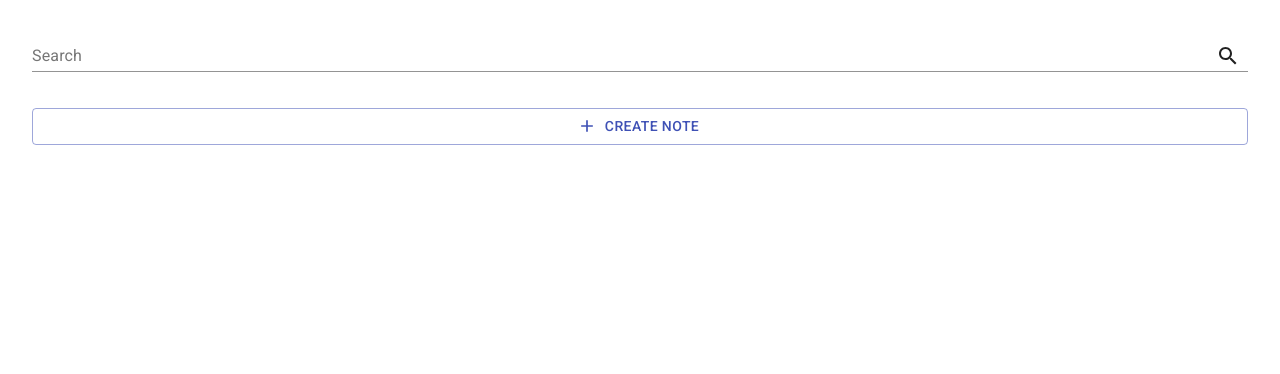
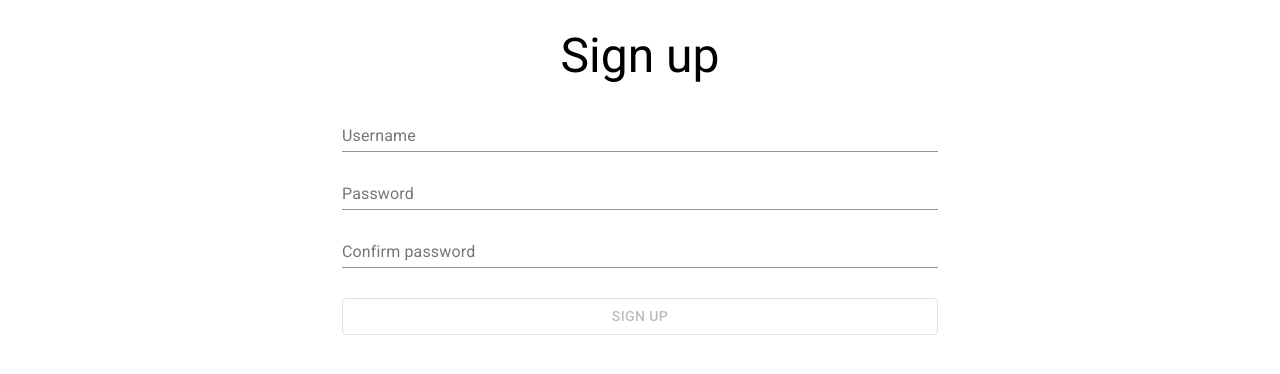
Before and after one commit to goveo/ynotes, a React (Create React App) app in the folder frontend/: page /register in a window 1280 px wide. Shown: the top 374 px of the page. Built offline with nearby package versions, Linux system fonts and the light colour scheme.

Commit message:
Added simple login and register pages

```diff
--- a/frontend/package.json
+++ b/frontend/package.json
@@ -13,6 +13,7 @@
     "react-beautiful-dnd": "^13.0.0",
     "react-color": "^2.18.1",
     "react-dom": "^16.13.1",
+    "react-router-dom": "^5.2.0",
     "react-scripts": "3.4.1",
     "styled-components": "^5.1.1"
   },
--- a/frontend/src/App.js
+++ b/frontend/src/App.js
@@ -1,20 +1,29 @@
 import React from 'react';
+import { BrowserRouter as Router, Route, Switch } from 'react-router-dom';
 import Container from '@material-ui/core/Container';
-import NotesList from './components/NotesList';
-import Search from './components/Search';
+import Home from './components/pages/Home';
+import Register from './components/pages/Register';
+import Login from './components/pages/Login';
 import NotesState from './context/notes/NotesState';
-
+import AuthState from './context/auth/AuthState';
 
 const App = () => {
   return (
+    <AuthState>
       <NotesState>
+        <Router>
           <div className="App">
             <Container>
-          <Search />
-          <NotesList />
+              <Switch>
+                <Route exact path="/" component={Home}></Route>
+                <Route exact path="/register" component={Register}></Route>
+                <Route exact path="/login" component={Login}></Route>
+              </Switch>
             </Container>
           </div>
+        </Router>
       </NotesState>
+    </AuthState>
   );
 };
 
--- /dev/null
+++ b/frontend/src/components/Form.js
@@ -0,0 +1,35 @@
+import React from 'react';
+import styled from 'styled-components';
+import PropTypes from 'prop-types';
+import { TextField, Button, Typography } from '@material-ui/core';
+
+export const Form = ({ title, children }) => {
+  return (
+    <div>
+      <FormTitle align="center" variant="h3" component="h1" className="text-center">{title}</FormTitle>
+      <form>
+        {children}
+      </form>
+    </div>
+  );
+};
+
+Form.propTypes = {
+  title: PropTypes.string.isRequired,
+};
+
+export const Input = styled(TextField)`
+  width: 100%;
+  margin-bottom: 10px;
+`;
+
+export const SubmitButton = styled(Button)`
+  width: 100%;
+  margin-top: 20px;
+`;
+
+export const FormTitle = styled(Typography)`
+  margin: 20px;
+`;
+
+export default Form;
--- /dev/null
+++ b/frontend/src/components/auth/LoginForm.js
@@ -0,0 +1,38 @@
+import React, { useState, useCallback, useMemo } from 'react';
+import { Form, Input, SubmitButton } from '../Form';
+
+export const LoginForm = () => {
+  const [user, setUser] = useState({
+    username: '',
+    password: '',
+  });
+
+  const onChange = useCallback((e) => {
+    setUser({
+      ...user,
+      [e.target.name]: e.target.value,
+    });
+  }, [user]);
+
+  const onSubmit = useCallback((e) => {
+    e.preventDefault();
+    console.log('Login');
+  }, []);
+
+  const isFilled = useMemo(() => {
+    const { username, password } = user;
+    return username && password;
+  }, [user]);
+
+  return (
+    <Form title="Log in">
+      <Input name="username" label="Username" value={user.username} onChange={onChange}/>
+      <Input name="password" type="password" label="Password" value={user.password} onChange={onChange}/>
+      <SubmitButton variant="outlined" onClick={onSubmit} color="primary" disabled={!isFilled}>
+        Log in
+      </SubmitButton>
+    </Form>
+  );
+};
+
+export default LoginForm;
--- /dev/null
+++ b/frontend/src/components/auth/RegisterForm.js
@@ -0,0 +1,40 @@
+import React, { useState, useCallback, useMemo } from 'react';
+import { Form, Input, SubmitButton } from '../Form';
+
+export const RegisterForm = () => {
+  const [user, setUser] = useState({
+    username: '',
+    password: '',
+    password2: '',
+  });
+
+  const onChange = useCallback((e) => {
+    setUser({
+      ...user,
+      [e.target.name]: e.target.value,
+    });
+  }, [user]);
+
+  const onSubmit = useCallback((e) => {
+    e.preventDefault();
+    console.log('Register');
+  }, []);
+
+  const isFilled = useMemo(() => {
+    const { username, password, password2 } = user;
+    return username && password && password === password2;
+  }, [user]);
+
+  return (
+    <Form title="Sign up">
+      <Input name="username" label="Username" value={user.username} onChange={onChange}/>
+      <Input name="password" type="password" label="Password" value={user.password} onChange={onChange}/>
+      <Input name="password2" type="password" label="Confirm password" value={user.password2} onChange={onChange}/>
+      <SubmitButton variant="outlined" onClick={onSubmit} color="primary" disabled={!isFilled}>
+          Sign up
+      </SubmitButton>
+    </Form>
+  );
+};
+
+export default RegisterForm;
--- /dev/null
+++ b/frontend/src/components/pages/Home.js
@@ -0,0 +1,14 @@
+import React from 'react';
+import Search from '../Search';
+import NotesList from '../NotesList';
+
+export const Home = () => {
+  return (
+    <div>
+      <Search />
+      <NotesList />
+    </div>
+  );
+};
+
+export default Home;
--- /dev/null
+++ b/frontend/src/components/pages/Login.js
@@ -0,0 +1,17 @@
+import React from 'react';
+import LoginForm from '../auth/LoginForm';
+import { Grid } from '@material-ui/core';
+
+export const Login = () => {
+  return (
+    <div>
+      <Grid justify="center" alignItems="center" container spacing={3}>
+        <Grid item xs={12} sm={6}>
+          <LoginForm />
+        </Grid>
+      </Grid>
+    </div>
+  );
+};
+
+export default Login;
--- /dev/null
+++ b/frontend/src/components/pages/Register.js
@@ -0,0 +1,17 @@
+import React from 'react';
+import RegisterForm from '../auth/RegisterForm';
+import { Grid } from '@material-ui/core';
+
+export const Register = () => {
+  return (
+    <div>
+      <Grid justify="center" alignItems="center" container spacing={3}>
+        <Grid item xs={12} sm={6}>
+          <RegisterForm />
+        </Grid>
+      </Grid>
+    </div>
+  );
+};
+
+export default Register;
--- /dev/null
+++ b/frontend/src/context/auth/AuthState.js
@@ -0,0 +1,46 @@
+import React, { useReducer } from 'react';
+
+import AuthContext from './authContext';
+import AuthReducer from './authReducer';
+
+import {
+
+} from '../types';
+
+const AuthState = props => {
+  const initialState = {
+    token: localStorage.getItem('token'),
+    user: null,
+    isAuthenticated: null,
+    loading: false,
+    error: null,
+  };
+
+  const [state, dispatch] = useReducer(AuthReducer, initialState);
+
+  // Load User
+
+  // Register
+
+  // Login
+
+  // Logout
+
+  // Clear Errors
+
+  return (
+    <AuthContext.Provider
+      value={{
+        token: state.token,
+        user: state.user,
+        isAuthenticated: state.isAuthenticated,
+        loading: state.loading,
+        error: state.error,
+      }}
+    >
+      {props.children}
+    </AuthContext.Provider>
+  );
+};
+
+export default AuthState;
--- /dev/null
+++ b/frontend/src/context/auth/authContext.js
@@ -0,0 +1,5 @@
+import { createContext } from 'react';
+
+const authContext = createContext();
+
+export default authContext;
--- a/frontend/src/context/notes/notesReducer.js
+++ b/frontend/src/context/notes/notesReducer.js
@@ -5,7 +5,7 @@ import {
   REMOVE_NOTE,
   SET_SEARCH,
   REORDER_NOTES,
-} from '../types';
+} from '../types'
 
 export default (state, action) => {
   switch (action.type) {
```
Also changed, not shown: frontend/src/context/auth/authReducer.js (added), 1 other file (tests, documents, lock files or other folders). Lines whose indentation alone changed are shown as unchanged.
